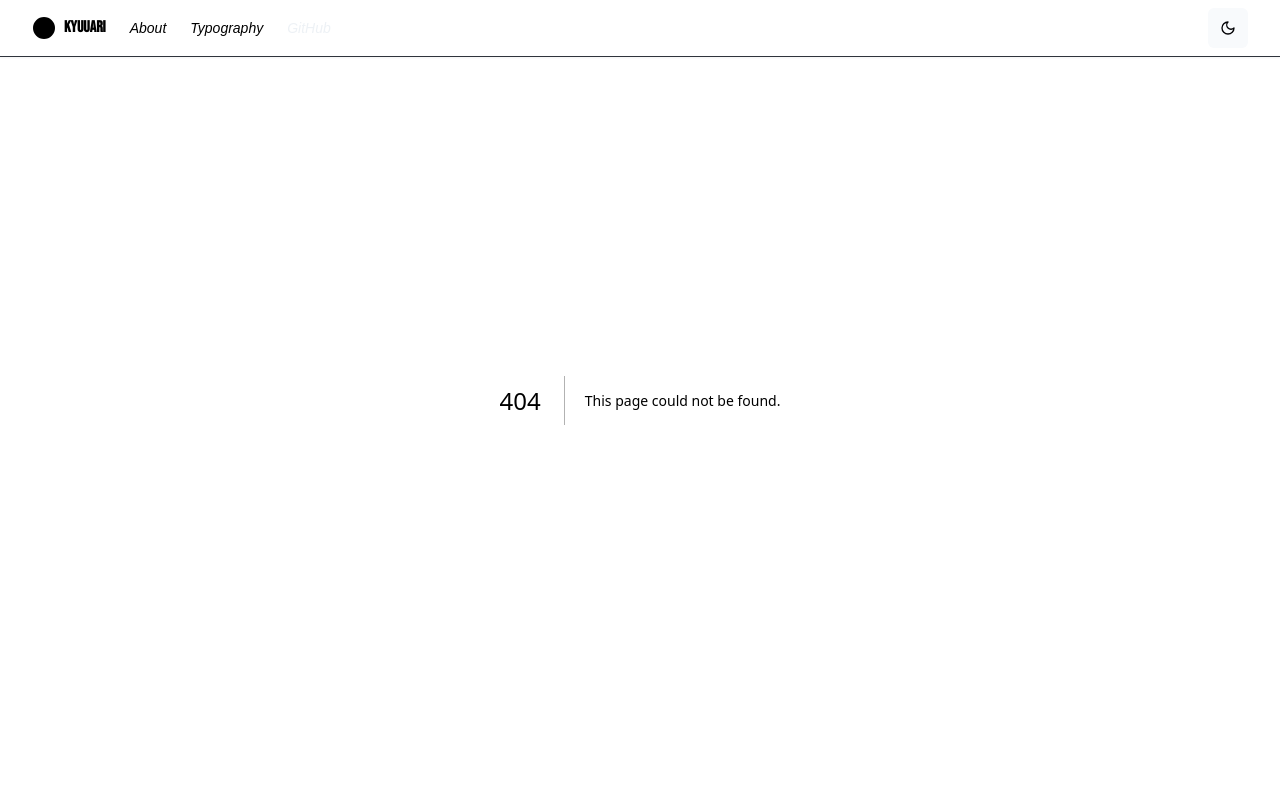
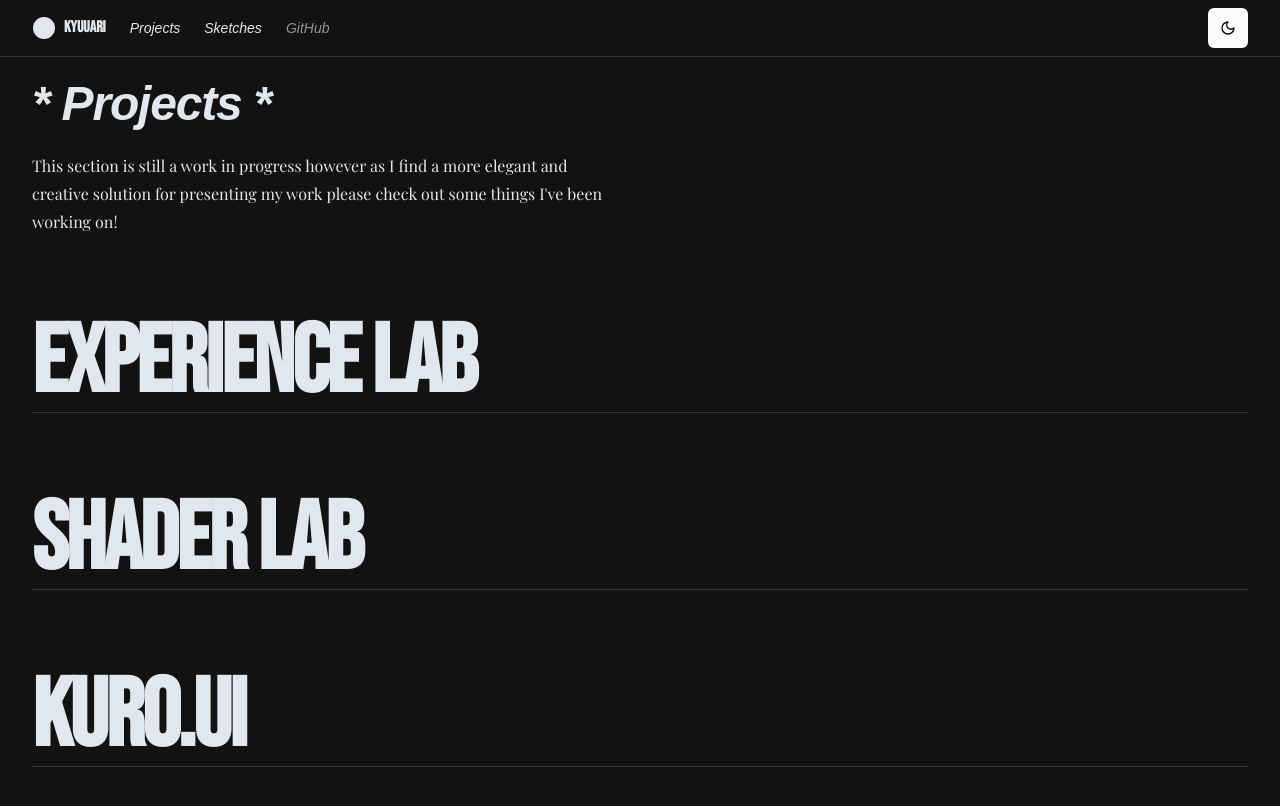
Before and after one commit to Kyuuari/portfolio-v3, a Next.js app: page /projects in a window 1280 px wide. Before the commit this address had no page. Shown: the top 806 px of the page. Built offline with nearby package versions, Linux system fonts and the light colour scheme; a web font is replaced by a local one.

Commit message:
added project and sketches page

```diff
--- a/src/app/page.tsx
+++ b/src/app/page.tsx
@@ -57,7 +57,9 @@ export default function Home() {
 
         <div className="justify-end overflow-hidden">
           <Marquee repeat={5}>
-            <TypographyH1>Not all those who wander are lost</TypographyH1>
+            <TypographyH1>
+              Not all those who wander are lost &nbsp;
+            </TypographyH1>
           </Marquee>
         </div>
       </article>
@@ -77,13 +79,13 @@ export default function Home() {
             <br />I like to <b>push the boundaries </b> and <b>explore </b> new
             tech. Currently I am building projects using <b>WebGL</b> and
             looking at a variety
-            <b> animation libaries</b>.
+            <b> animation </b> libaries.
             <br />
             <br />
             When I&apos;m not coding, you can find me pursuing my other creative
-            passions, including drawing, 3D modeling, and motion design. I also
-            enjoy playing video games and staying up-to-date on the latest
-            industry trends and innovations.
+            passions, including <b>drawing</b>, <b>3D modeling</b>, and
+            <b> motion design</b>. I also enjoy playing video games and staying
+            up-to-date on the latest industry trends and innovations.
           </TypographyP>
         </section>
       </article>
@@ -100,8 +102,8 @@ export default function Home() {
           <TypographyP>
             The Kyuuari Project is a collection of
             <b> web applications </b>, <b>UI/UX</b>, and <b>digital art</b>{" "}
-            projects built by meself and is a hub for me to explore and post my
-            work
+            projects built by myself and is a hub for me to explore and post my
+            work.
           </TypographyP>
         </section>
       </article>
--- /dev/null
+++ b/src/app/projects/page.tsx
@@ -0,0 +1,51 @@
+import {
+  TypographyDisplay,
+  TypographyH1,
+  TypographyP,
+} from "@/components/typography";
+import Link from "next/link";
+import React from "react";
+
+type Props = {};
+
+export default function page({}: Props) {
+  return (
+    <main className="container">
+      <article className="pt-20">
+        <TypographyH1>* Projects *</TypographyH1>
+        <TypographyP>
+          This section is still a work in progress however as I find a more
+          elegant and creative solution for presenting my work please check out
+          some things I&apos;ve been working on!
+        </TypographyP>
+      </article>
+
+      <article className="pt-20">
+        <Link
+          className="hover:opacity-20"
+          href={"https://r3f-experience-lab.vercel.app/"}
+        >
+          <TypographyDisplay>Experience Lab</TypographyDisplay>
+          {/* <TypographyP>Small Lab Project</TypographyP> */}
+        </Link>
+        <hr className="py-10" />
+        <Link
+          className="hover:opacity-20 hover:bg-"
+          href={"https://r3f-shader-lab.vercel.app/"}
+        >
+          <TypographyDisplay>Shader Lab</TypographyDisplay>
+          {/* <TypographyP>Small Lab Project</TypographyP> */}
+        </Link>
+        <hr className="py-10" />
+        <Link
+          className="hover:opacity-20 hover:bg-"
+          href={" https://kuro-ui.vercel.app/"}
+        >
+          <TypographyDisplay>Kuro.UI</TypographyDisplay>
+          {/* <TypographyP>Small Lab Project</TypographyP> */}
+        </Link>
+        <hr className="py-10" />
+      </article>
+    </main>
+  );
+}
--- /dev/null
+++ b/src/app/sketches/page.tsx
@@ -0,0 +1,25 @@
+import {
+  TypographyDisplay,
+  TypographyH1,
+  TypographyP,
+} from "@/components/typography";
+import React from "react";
+
+type Props = {};
+
+export default function page({}: Props) {
+  return (
+    <main className="h-screen flex flex-1 flex-col items-center justify-center">
+      <article className="px-10">
+        <TypographyDisplay>Work In Progress</TypographyDisplay>
+        <TypographyH1>* Sketches *</TypographyH1>
+        <TypographyP>
+          This section is will be dedicated to my works in <b>WebGL</b>,{" "}
+          <b>Graphic Design</b>, and <b>Motion Design </b>
+          as I work on building my portfoio up please check out my Github and
+          other socials to keep up with my growth and progress!
+        </TypographyP>
+      </article>
+    </main>
+  );
+}
--- a/src/components/main-nav.tsx
+++ b/src/components/main-nav.tsx
@@ -23,16 +23,16 @@ export default function MainNav({}: Props) {
           Home
         </Link> */}
         <Link
-          href="/about"
+          href="/projects"
           className={cn("transition-colors hover:text-foreground/80")}
         >
-          About
+          Projects
         </Link>
         <Link
-          href="/typography"
+          href="/sketches"
           className={cn("transition-colors hover:text-foreground/80")}
         >
-          Typography
+          Sketches
         </Link>
         <Link
           href={"https://github.com/Kyuuari"}
--- a/src/components/webgl/index.tsx
+++ b/src/components/webgl/index.tsx
@@ -42,7 +42,7 @@ const Content = () => {
       <article className="grid h-full w-full grow place-items-center">
         <FadeUp>
           <TypographyDisplay>
-            Creative <br /> Developer
+            Creative+ <br /> Developer
           </TypographyDisplay>
         </FadeUp>
       </article>
```
